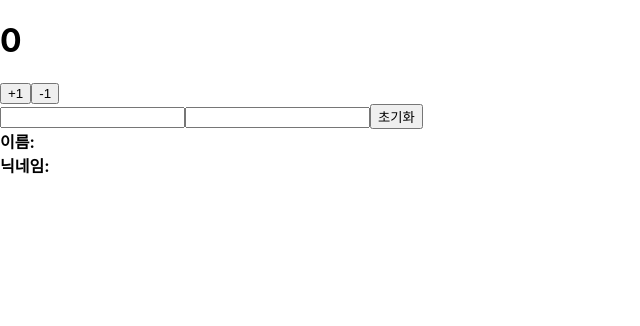
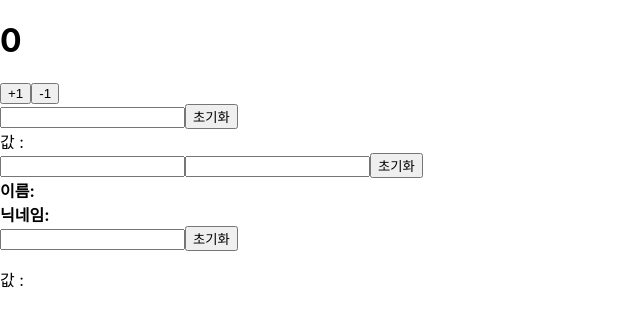
Before and after one commit to ytw418/ReactProject, a React (Create React App) app in the folder project02/: page / in a window 1280 px wide. Shown: the top 326 px of the page, without its empty margins (0-640 px from the left). Built offline with nearby package versions, Linux system fonts and the light colour scheme.

Commit message:
단축기 저장 인풋 연습용 파일추가

```diff
--- a/project02/src/App.js
+++ b/project02/src/App.js
@@ -2,16 +2,19 @@ import React from 'react';
 import Counter from './Counter';
 import InputSample from './InputSample';
 import Inputs from './Inputs';
+import InputSample_Ex from './InputSample_Ex';
 
 
+//rfce
 
 
 function App() {
   return (
     <>
 <Counter></Counter>
-
+<InputSample></InputSample>
 <Inputs></Inputs>
+<InputSample_Ex>asd</InputSample_Ex>
 </>
   );
 }
--- /dev/null
+++ b/project02/src/InputSample_Ex.js
@@ -0,0 +1,15 @@
+//rfce
+
+import React from 'react'
+
+function InputSample_Ex() {
+    return (
+        <div>
+            <input ></input>
+            <button>초기화</button>
+            <p>값 : {} </p>
+        </div>
+    )
+}
+
+export default InputSample_Ex
--- a/project02/src/Inputs.js
+++ b/project02/src/Inputs.js
@@ -1,4 +1,4 @@
-import React ,{useState} from 'react';
+import React ,{useState,useRef} from 'react';
 
 function Inputs() {
 
@@ -7,6 +7,8 @@ function Inputs() {
         nickname:'',
 
     });
+
+    const nameInput = useRef();
 
     const { num, nickname } = text; // 비구조화 할당을 통해 값 추출
     console.log({num})
@@ -28,11 +30,12 @@ const reset = () => {
         num: '',
         nickname: '',
     });
+    nameInput.current.focus();
 };
 
     return(
         <>
-        <input  onChange={change} name="num" value={num}></input>
+        <input  onChange={change} name="num" value={num} ref={nameInput}></input>
         <input  onChange={change} name="nickname" value={nickname}></input>
         <button onClick={reset}>초기화</button>
 
```
Also changed, not shown: 1 other file (tests, documents, lock files or other folders).
